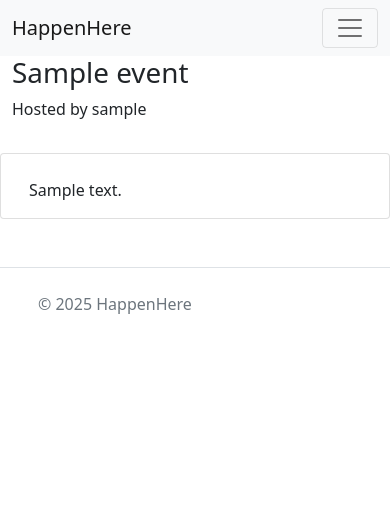
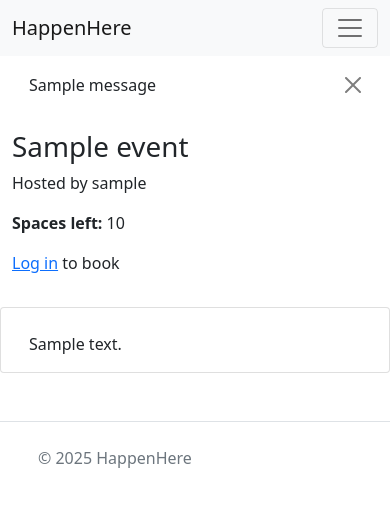
Before and after one commit to KoroYsabela/happen-here-capstone, a Django app: a page that uses templates/base.html in a window 390 px wide. Shown: the top 507 px of the page. Run offline with Django 5.2, Linux system fonts and the light colour scheme; tables that the repository leaves empty hold one stand-in row (values such as "Sample post"); one stand-in notice (Sample message) is shown; some libraries are stand-ins or nearby versions.

Commit message:
add: event booking functionality

```diff
--- a/events/templates/events/event_detail.html
+++ b/events/templates/events/event_detail.html
@@ -11,6 +11,18 @@
                 <h1 class="event-title">{{ event.title }}</h1>
                 <!-- Event host -->
                 <p class="event-subtitle">Hosted by {{ event.host }}</p>
+                <!-- Capacity left -->
+                <p class="event-subtitle"><strong>Spaces left: </strong>{{ event.capacity }}</p>
+                <!-- Booking button -->
+                {% if user.is_authenticated %}
+                <form action="{% url 'book_event' event.slug %}" method="post">
+                    {% csrf_token %}
+                    <button id="bookingButton" type="submit" class="btn btn-signup btn-lg"
+                    >Book</button>
+                </form>
+                {% else %}
+                    <p class="event-subtitle"><a href="{% url 'account_login' %}">Log in</a> to book</p>
+                {% endif %}
             </div>
             <div class="d-none d-md-block col-md-6 masthead-image">
                 <div class="image-container">
--- a/events/urls.py
+++ b/events/urls.py
@@ -7,4 +7,5 @@ from django.urls import path
 urlpatterns = [
     path('', views.EventList.as_view(), name='home'),
     path('<slug:slug>/', views.event_detail, name='event_detail'),
+    path('<slug:slug>/book/', views.book_event, name='book_event'),
 ]
--- a/events/views.py
+++ b/events/views.py
@@ -1,7 +1,9 @@
-from django.shortcuts import render, get_object_or_404, reverse
+from django.shortcuts import render, get_object_or_404, reverse, redirect
 from django.views import generic
+from django.contrib.auth.decorators import login_required
+from django.contrib import messages
 from django.http import HttpResponseRedirect
-from .models import Event
+from .models import Event, Booking
 
 
 # Create your views here.
@@ -35,3 +37,31 @@ def event_detail(request, slug):
         "events/event_detail.html",
         {"event": event},
     )
+
+@login_required
+def book_event(request, slug):
+    """
+    Make a booking for an event
+    """
+    event = get_object_or_404(Event, slug=slug)
+
+    if request.method == "POST":
+        # Check if there is still space incase of overbooking)
+        if event.capacity <= 0:
+            messages.error(request, "Sorry, this event is fully booked.")
+            return redirect('event_detail', slug=event.slug)
+
+        # Check if user has already booked this event
+        if Booking.objects.filter(event=event, user=request.user).exists():
+            messages.info(request, "You already booked this event.")
+            return redirect('event_detail', slug=event.slug)
+
+        # Create booking
+        Booking.objects.create(user=request.user, event=event)
+
+        # Decrease capacity by 1
+        event.capacity -= 1
+        event.save()
+
+    messages.success(request, "Your booking was successful!")
+    return HttpResponseRedirect(reverse('event_detail', args=[slug]))
--- a/templates/base.html
+++ b/templates/base.html
@@ -69,6 +69,22 @@
         </div>
     </nav>
 
+    <!-- Display django messages -->
+    <div class="container">
+        <div class="row">
+            <div class="col-md-8 offset-md-2">
+            {% for message in messages %}
+            <div class="alert {{ message.tags }} alert-dismissible
+                fade show" id="msg" role="alert">
+                {{ message | safe }}
+                <button type="button" class="btn-close"
+                data-bs-dismiss="alert" aria-label="Close"></button>
+            </div>
+            {% endfor %}
+            </div>
+        </div>
+    </div>
+
     <!-- Main -->
     <main>
 
```
Also changed, not shown: events/forms.py (+8 -0 lines).
